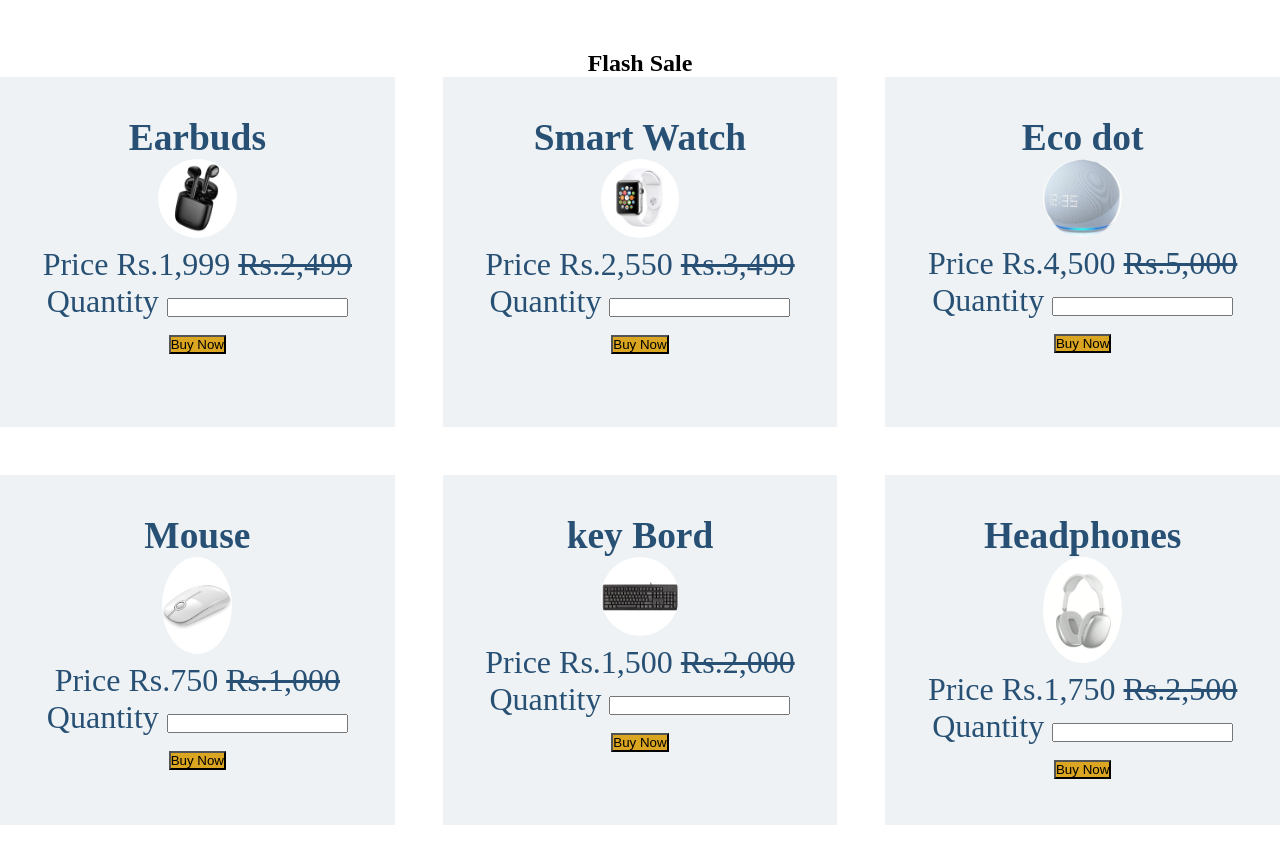
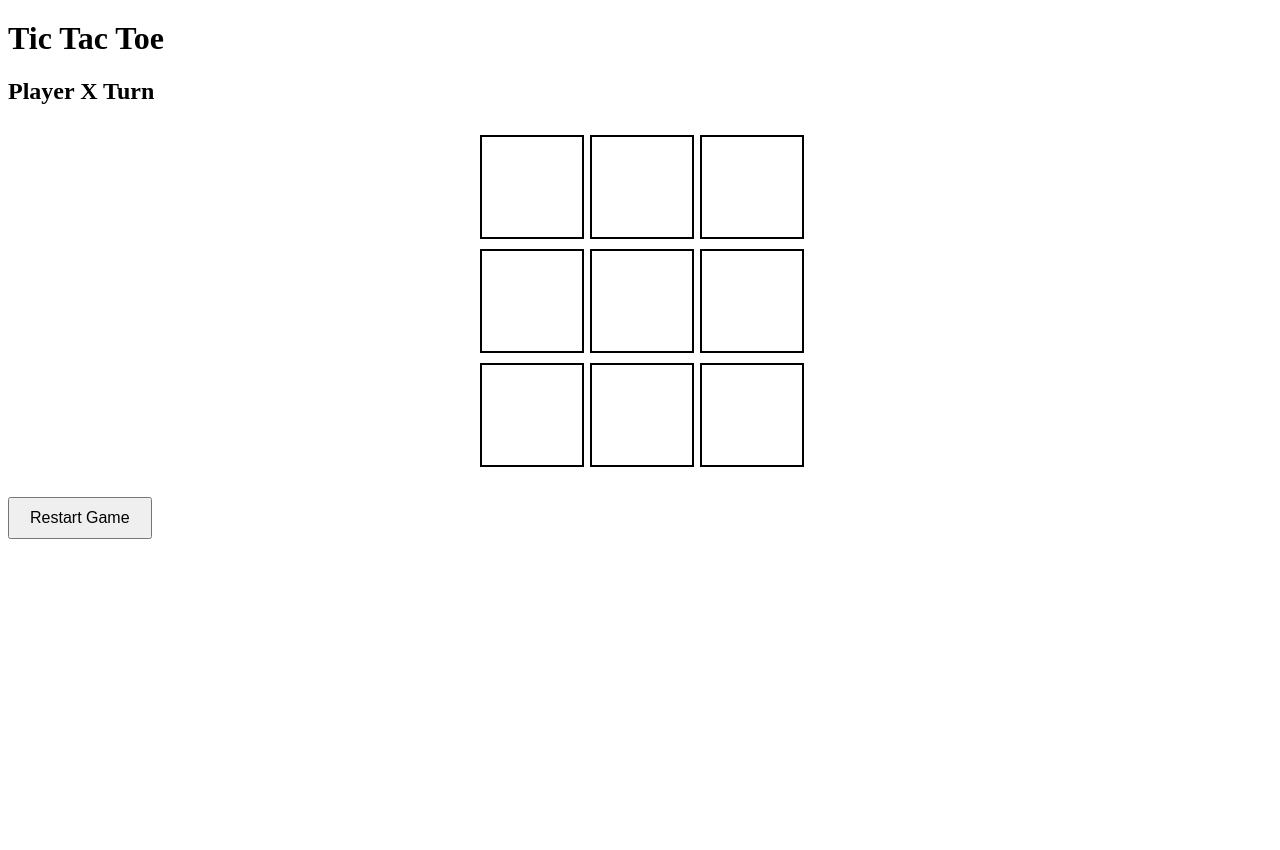
Before and after one commit to Kraveenagnani/my-html-files, a plain HTML site: page index.html in a window 1280 px wide. After the commit the page ends 800 px from the top, so only its background shows below. Drawn offline with Linux system fonts and the light colour scheme.

Commit message:
change gaming code

```diff
--- a/index.html
+++ b/index.html
@@ -1,88 +1,35 @@
 <!DOCTYPE html>
-<html lang="en">
-    <head>
-        <meta charset="UTF-8">
-        <meta name="auther" content="learning">
-        <title>my first projet</title>
-       <link rel="icon" href="-(9).jpeg" type="image/png">
+<html>
+<head>
+<title>Advanced Tic Tac Toe</title>
+<link rel="stylesheet" href="style.css">
+</head>
 
-       <link rel="stylesheet" href="style.css" type="text/css">
-       <link rel="script. js" href="script.js">
+<body>
 
-    </head>
-    <section class="hero" id="new-arrival">
-     <h1 style="text-align:center; margin-top:50px;">Flash Sale</h1>
-     </section>
-    <body>
-     <main class="container">
-        <div class="box">
+<h1>Tic Tac Toe</h1>
 
-              <h3>Earbuds</h3>
-            <img src="image/_ (11).jpeg" alt="pic" width="100" height="100">
-            <p class="price">Price Rs.1,999  <del>Rs.2,499</del></p>
-            <p class="Quantity">Quantity
-            <input class="qty" type="number">
-            </p>
-            <button class=" Add cart">Buy Now</button>
+<h2 id="status">Player X Turn</h2>
 
-        </div>
+<div class="board">
 
-        <div class="box">
+<div class="cell" data-index="0"></div>
+<div class="cell" data-index="1"></div>
+<div class="cell" data-index="2"></div>
 
-            <h3>Smart Watch</h3>
-            <img src="image/Should You Ditch Your Fitness Tracker For an Apple Watch_.jpeg" alt="pic" width="100" height="100" >
-            <p class="price">Price Rs.2,550  <del>Rs.3,499</del></p>
-            <p class="Quantity">Quantity
-            <input class="qty" type="number">
-            </p>
-            <button class=" Add cart">Buy Now</button>
-        </div>
+<div class="cell" data-index="3"></div>
+<div class="cell" data-index="4"></div>
+<div class="cell" data-index="5"></div>
 
-        <div class="box">
-            <h3>Eco dot</h3>
-            <img src="image/Echo Dot.jpeg" alt="pic" width="100" height="100" >
-            <p class="price">Price Rs.4,500  <del>Rs.5,000</del></p>
-            <p class="Quantity">Quantity
-            <input class="qty" type="number">
-            </p>
-            <button class=" Add cart">Buy Now</button>
+<div class="cell" data-index="6"></div>
+<div class="cell" data-index="7"></div>
+<div class="cell" data-index="8"></div>
 
-        </div>
-        <div class="box">
-            <h3>Mouse</h3>
-            <img src="image/Mercari_ Your Marketplace.jpeg" alt="pic" width="70" height="500" >
-            <p class="price">Price Rs.750  <del>Rs.1,000</del></p>
-            <p class="Quantity">Quantity
-            <input class="qty" type="number">
-            </p>
-            <button class=" Add cart">Buy Now</button>
+</div>
 
-        </div>
+<button onclick="restartGame()">Restart Game</button>
 
-        <div class="box">
-            <h3>key Bord</h3>
-            <img src="image/a4tech-keyboard-KM-720U.jpeg" alt="pic" width="100" height="100" >
-            <p class="price">Price Rs.1,500  <del>Rs.2,000</del></p>
-            <p class="Quantity">Quantity
-            <input class="qty" type="number">
-            </p>
-            <button class=" Add cart">Buy Now</button>
+<script src="script.js"></script>
 
-        </div>
-        <div class="box">
-            <h3>Headphones</h3>
-            <img src="image/_ (12).jpeg" alt="pic" width="100" height="100" >
-            <p class="price">Price Rs.1,750 <del>Rs.2,500</del></p>
-            <p class="Quantity">Quantity
-            <input class="qty" type="number">
-            </p>
-            <button class=" Add cart">Buy Now</button>
-
-        </div>
-
-     </main>
-
-
-    </body>
-
+</body>
 </html>
--- a/script.js
+++ b/script.js
@@ -0,0 +1,78 @@
+let cells = document.querySelectorAll(".cell");
+let statusText = document.getElementById("status");
+
+let currentPlayer = "X";
+let gameActive = true;
+
+let board = ["","","","","","","","",""];
+
+const winPatterns = [
+[0,1,2],
+[3,4,5],
+[6,7,8],
+[0,3,6],
+[1,4,7],
+[2,5,8],
+[0,4,8],
+[2,4,6]
+];
+
+cells.forEach(cell => cell.addEventListener("click", cellClick));
+
+function cellClick(){
+
+let index = this.getAttribute("data-index");
+
+if(board[index] != "" || !gameActive){
+return;
+}
+
+board[index] = currentPlayer;
+this.innerText = currentPlayer;
+
+checkWinner();
+
+currentPlayer = currentPlayer === "X" ? "O" : "X";
+
+statusText.innerText = "Player " + currentPlayer + " Turn";
+
+}
+
+function checkWinner(){
+
+for(let pattern of winPatterns){
+
+let a = board[pattern[0]];
+let b = board[pattern[1]];
+let c = board[pattern[2]];
+
+if(a === "" || b === "" || c === "") continue;
+
+if(a === b && b === c){
+
+statusText.innerText = "Player " + a + " Wins!";
+gameActive = false;
+return;
+
+}
+
+}
+
+if(!board.includes("")){
+statusText.innerText = "It's a Draw!";
+gameActive = false;
+}
+
+}
+
+function restartGame(){
+
+board = ["","","","","","","","",""];
+gameActive = true;
+currentPlayer = "X";
+
+statusText.innerText = "Player X Turn";
+
+cells.forEach(cell => cell.innerText="");
+
+}
--- a/style.css
+++ b/style.css
@@ -1,47 +1,38 @@
-*{
-
-    margin: 0;
-    padding: 0;
-    box-sizing: border-box;
+bbody{
+font-family: Arial;
+text-align:center;
+background:#f2f2f2;
 }
 
-body{
-    min-height: 100vh;
+h1{
+margin-top:20px;
 }
-  .box{
-    background-color: rgb(238, 242, 244);
-    color: rgb(39, 80, 116);
-    font-size: 2rem;
-    padding: 10%;
-    align-items: center;
 
+.board{
+display:grid;
+grid-template-columns:repeat(3,100px);
+grid-gap:10px;
+justify-content:center;
+margin:30px auto;
+}
 
-  }
-  .container{
+.cell{
+width:100px;
+height:100px;
+background:white;
+border:2px solid black;
+font-size:40px;
+display:flex;
+align-items:center;
+justify-content:center;
+cursor:pointer;
+}
 
-     display: grid;
-    grid-template-columns:
-    1fr 1fr 1fr;
-    grid-auto-rows:
-    350px;
-    row-gap: 3em;
-    column-gap: 3em;
-   text-align-last: center;
-  }
+.cell:hover{
+background:#e6e6e6;
+}
 
- .box img {
-    max-width: 25%;
-    height: auto;
-    object-fit: cover;
-    border-radius: 50%;
-    background-color: 5px double green;
-
+button{
+padding:10px 20px;
+font-size:16px;
 }
-.box button{
-    background-color: goldenrod;
-
-}
-.p button{
-    font-size: 10px;
-    align-items: center;
-}
```
Also changed, not shown: image/Echo Dot.jpeg (deleted), image/Mercari_ Your Marketplace.jpeg (deleted), image/Should You Ditch Your Fitness Tracker For an Apple Watch_.jpeg (deleted), image/_ (11).jpeg (deleted), image/_ (12).jpeg (deleted), image/a4tech-keyboard-KM-720U.jpeg (deleted), 1 other file.
